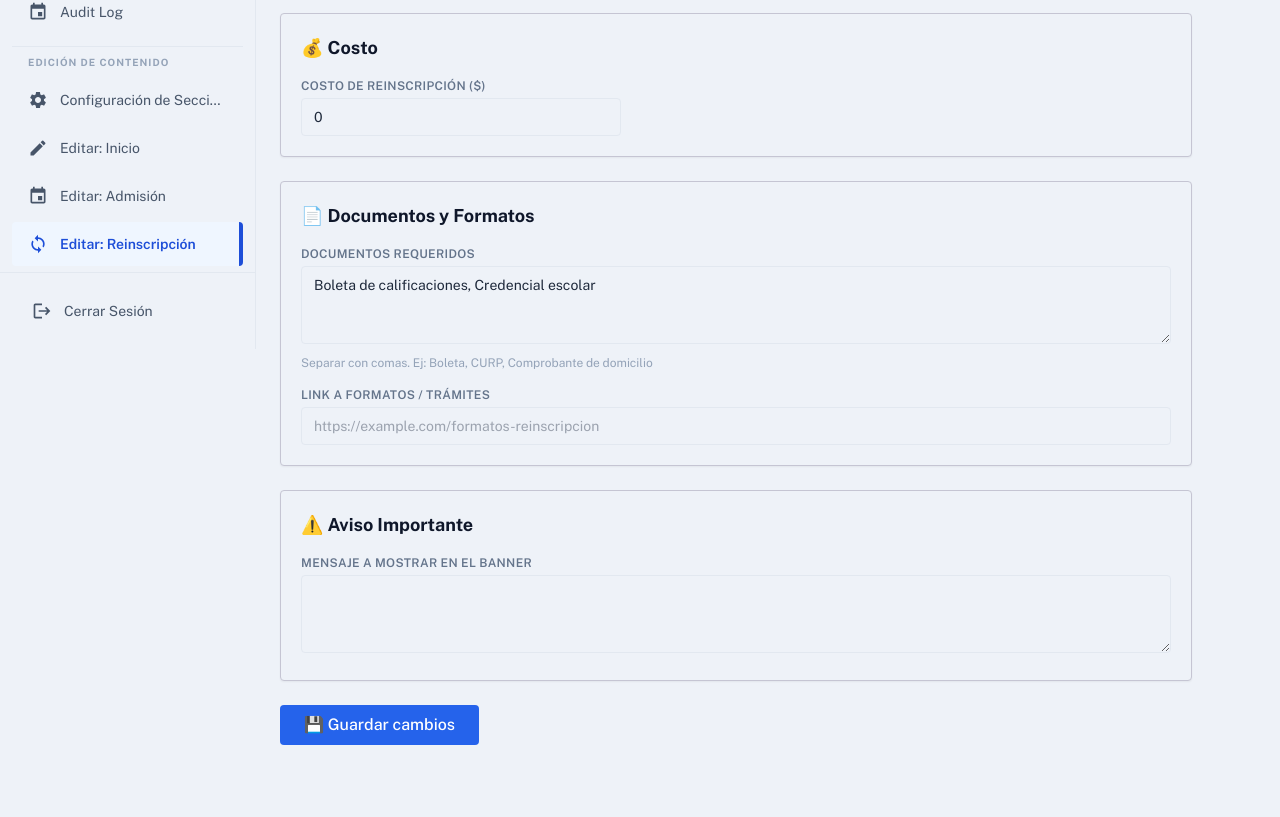
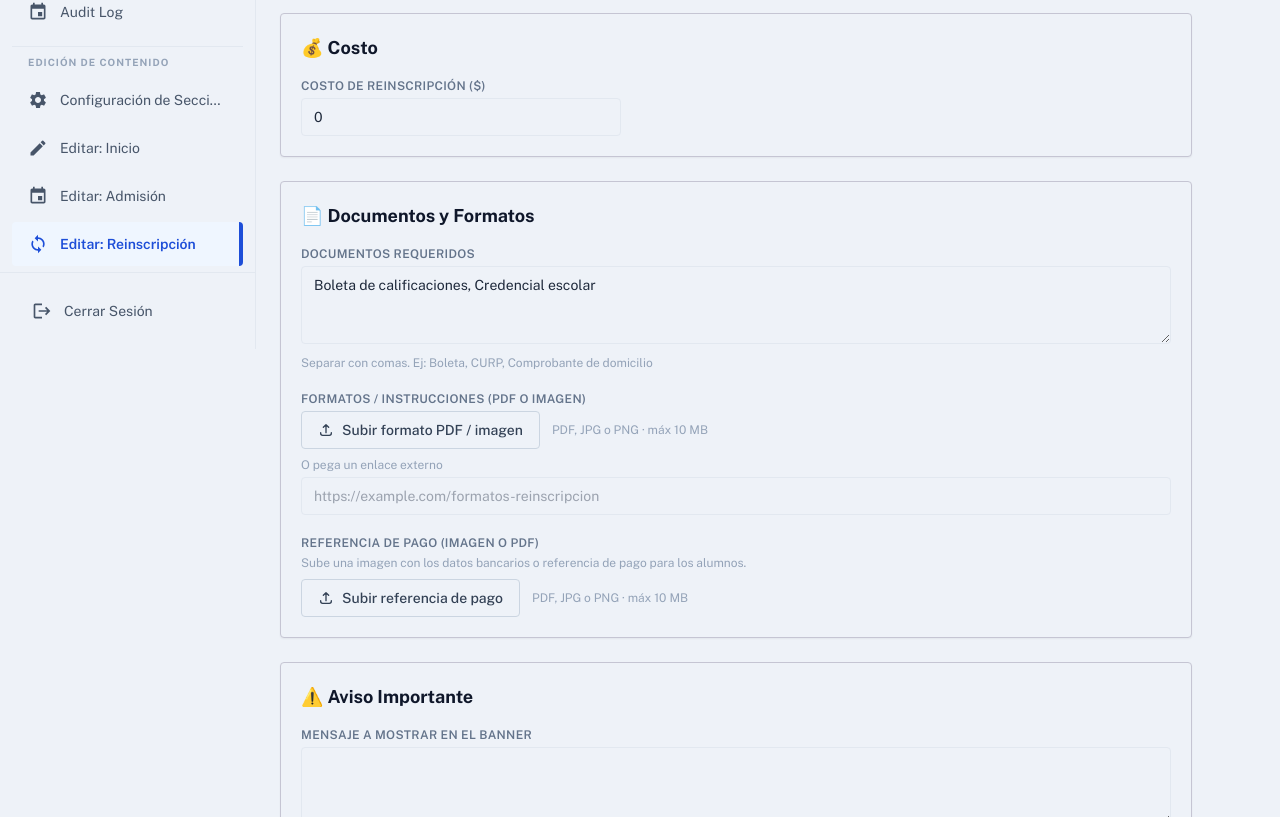
Before and after one commit to eduardolozadaquiroz-stack/cbt5mavs, a Next.js app: page /dashboard/administrador/reinscripcion in a window 1280 px wide. Shown: the part 451-1268 px from the top of the page. Before the commit the page ends 1220 px from the top, so only its background shows below. Built offline with nearby package versions, Linux system fonts and the light colour scheme; no server answers; the database is empty.

Commit message:
feat: subida de archivos en reinscripcion (formatos PDF + referencia de pago)

```diff
--- a/app/context/AdminConfigContext.tsx
+++ b/app/context/AdminConfigContext.tsx
@@ -130,6 +130,7 @@ export interface ReinscripcionConfig {
   costoReinscripcion: number;
   documentosRequeridos: string;
   linkFormatos: string;
+  imagenPago: string;
   avisoImportante: string;
 }
 
@@ -338,6 +339,7 @@ const DEFAULT_CONFIG: AdminConfig = {
     costoReinscripcion: 0,
     documentosRequeridos: "Boleta de calificaciones, Credencial escolar",
     linkFormatos: "",
+    imagenPago: "",
     avisoImportante: "",
   },
   contacto: {
--- a/app/dashboard/administrador/reinscripcion/page.tsx
+++ b/app/dashboard/administrador/reinscripcion/page.tsx
@@ -4,6 +4,7 @@ import { useState, useEffect } from "react";
 import DashboardTopbar from "@/components/dashboard/DashboardTopbar";
 import DashboardSidebar from "@/components/dashboard/DashboardSidebar";
 import SavedToast from "@/components/SavedToast";
+import FileUploadInput from "@/components/dashboard/FileUploadInput";
 import { useAdminConfig } from "@/app/context/AdminConfigContext";
 
 const BASE = "/dashboard/administrador";
@@ -141,7 +142,7 @@ export default function ReinscripcionEditPage() {
               <h3 className="text-lg font-bold text-slate-900 dark:text-slate-100 mb-4">
                 📄 Documentos y Formatos
               </h3>
-              <div className="space-y-4">
+              <div className="space-y-5">
                 <div>
                   <label className={labelBase}>Documentos requeridos</label>
                   <textarea
@@ -152,14 +153,39 @@ export default function ReinscripcionEditPage() {
                   />
                   <p className="text-xs text-slate-400 mt-1">Separar con comas. Ej: Boleta, CURP, Comprobante de domicilio</p>
                 </div>
+
+                {/* Link / archivo de formatos */}
                 <div>
-                  <label className={labelBase}>Link a formatos / trámites</label>
+                  <label className={labelBase}>Formatos / instrucciones (PDF o imagen)</label>
+                  <FileUploadInput
+                    currentUrl={form.linkFormatos}
+                    label="Subir formato PDF / imagen"
+                    bucket="documentos"
+                    folder="reinscripcion/formatos"
+                    onUploaded={(url) => set("linkFormatos", url)}
+                  />
+                  <div className="mt-2">
+                    <label className="text-xs text-slate-400 block mb-1">O pega un enlace externo</label>
                     <input
                       type="url"
                       value={form.linkFormatos}
                       onChange={(e) => set("linkFormatos", e.target.value)}
                       placeholder="https://example.com/formatos-reinscripcion"
                       className={inputBase}
+                    />
+                  </div>
+                </div>
+
+                {/* Comprobante / referencia de pago */}
+                <div>
+                  <label className={labelBase}>Referencia de pago (imagen o PDF)</label>
+                  <p className="text-xs text-slate-400 mb-2">Sube una imagen con los datos bancarios o referencia de pago para los alumnos.</p>
+                  <FileUploadInput
+                    currentUrl={form.imagenPago}
+                    label="Subir referencia de pago"
+                    bucket="documentos"
+                    folder="reinscripcion/pago"
+                    onUploaded={(url) => set("imagenPago", url)}
                   />
                 </div>
               </div>
--- /dev/null
+++ b/components/dashboard/FileUploadInput.tsx
@@ -0,0 +1,167 @@
+"use client";
+
+import { useRef, useState } from "react";
+
+interface FileUploadInputProps {
+  /** URL actual guardada (se muestra como preview si hay archivo) */
+  currentUrl: string;
+  /** Tipos aceptados para el input file, ej: ".pdf,.jpg,.png" */
+  accept?: string;
+  /** Etiqueta descriptiva */
+  label?: string;
+  /** Bucket de Supabase Storage donde se sube */
+  bucket?: string;
+  /** Sub-ruta dentro del bucket, ej: "reinscripcion/formatos" */
+  folder?: string;
+  /** Máx. bytes permitidos antes de enviar (validación front) */
+  maxBytes?: number;
+  /** Se llama con la URL pública del archivo subido */
+  onUploaded: (url: string) => void;
+}
+
+export default function FileUploadInput({
+  currentUrl,
+  accept = ".pdf,.jpg,.jpeg,.png",
+  label = "Subir archivo",
+  bucket = "documentos",
+  folder = "reinscripcion",
+  maxBytes = 10 * 1024 * 1024,
+  onUploaded,
+}: FileUploadInputProps) {
+  const inputRef = useRef<HTMLInputElement>(null);
+  const [uploading, setUploading] = useState(false);
+  const [error, setError] = useState<string | null>(null);
+  const [localName, setLocalName] = useState<string | null>(null);
+
+  const isPdf = (url: string) => url.toLowerCase().endsWith(".pdf");
+
+  async function handleChange(e: React.ChangeEvent<HTMLInputElement>) {
+    const file = e.target.files?.[0];
+    if (!file) return;
+
+    setError(null);
+
+    if (file.size > maxBytes) {
+      setError(`El archivo supera el límite de ${Math.round(maxBytes / 1024 / 1024)} MB`);
+      e.target.value = "";
+      return;
+    }
+
+    const allowed = ["application/pdf", "image/jpeg", "image/jpg", "image/png"];
+    if (!allowed.includes(file.type)) {
+      setError("Solo se permiten PDF, JPG o PNG.");
+      e.target.value = "";
+      return;
+    }
+
+    setUploading(true);
+    setLocalName(file.name);
+
+    try {
+      const formData = new FormData();
+      formData.append("bucket", bucket);
+      formData.append("folder", folder);
+      formData.append("file", file);
+
+      const res = await fetch("/api/storage/upload", {
+        method: "POST",
+        body: formData,
+      });
+
+      const data = await res.json();
+
+      if (!res.ok) {
+        throw new Error(data.error ?? "Error al subir el archivo");
+      }
+
+      onUploaded(data.url as string);
+    } catch (err) {
+      setError(err instanceof Error ? err.message : "Error desconocido");
+      setLocalName(null);
+    } finally {
+      setUploading(false);
+      e.target.value = "";
+    }
+  }
+
+  return (
+    <div className="space-y-2">
+      {/* Preview del archivo actual */}
+      {currentUrl && (
+        <div className="flex items-center gap-3 p-3 bg-amber-50 dark:bg-amber-900/20 border border-amber-200 dark:border-amber-700 rounded-lg">
+          {isPdf(currentUrl) ? (
+            <svg className="w-8 h-8 text-red-500 flex-shrink-0" fill="currentColor" viewBox="0 0 24 24">
+              <path d="M20 2H8c-1.1 0-2 .9-2 2v12c0 1.1.9 2 2 2h12c1.1 0 2-.9 2-2V4c0-1.1-.9-2-2-2zm-8.5 7.5c0 .83-.67 1.5-1.5 1.5H9v2H7.5V7H10c.83 0 1.5.67 1.5 1.5v1zm5 2c0 .83-.67 1.5-1.5 1.5h-2.5V7H15c.83 0 1.5.67 1.5 1.5v3zm4-3H19v1h1.5V11H19v2h-1.5V7h3v1.5z"/>
+            </svg>
+          ) : (
+            // eslint-disable-next-line @next/next/no-img-element
+            <img src={currentUrl} alt="preview" className="w-12 h-12 object-cover rounded" />
+          )}
+          <div className="flex-1 min-w-0">
+            <p className="text-xs text-slate-600 dark:text-slate-300 truncate">
+              {localName ?? decodeURIComponent(currentUrl.split("/").pop() ?? "Archivo guardado")}
+            </p>
+            <a
+              href={currentUrl}
+              target="_blank"
+              rel="noopener noreferrer"
+              className="text-xs text-blue-600 hover:underline"
+            >
+              Ver archivo ↗
+            </a>
+          </div>
+          <button
+            type="button"
+            onClick={() => { onUploaded(""); setLocalName(null); }}
+            className="text-slate-400 hover:text-red-500 transition-colors"
+            title="Eliminar"
+          >
+            <svg className="w-4 h-4" fill="none" stroke="currentColor" viewBox="0 0 24 24">
+              <path strokeLinecap="round" strokeLinejoin="round" strokeWidth={2} d="M6 18L18 6M6 6l12 12" />
+            </svg>
+          </button>
+        </div>
+      )}
+
+      {/* Botón de upload */}
+      <div className="flex items-center gap-3">
+        <button
+          type="button"
+          disabled={uploading}
+          onClick={() => inputRef.current?.click()}
+          className="inline-flex items-center gap-2 px-4 py-2 text-sm font-medium text-slate-700 dark:text-slate-200 bg-white dark:bg-slate-800 border border-slate-300 dark:border-slate-600 rounded-lg hover:bg-slate-50 dark:hover:bg-slate-700 disabled:opacity-50 transition-colors"
+        >
+          {uploading ? (
+            <>
+              <svg className="w-4 h-4 animate-spin" fill="none" viewBox="0 0 24 24">
+                <circle className="opacity-25" cx="12" cy="12" r="10" stroke="currentColor" strokeWidth="4"/>
+                <path className="opacity-75" fill="currentColor" d="M4 12a8 8 0 018-8v8H4z"/>
+              </svg>
+              Subiendo…
+            </>
+          ) : (
+            <>
+              <svg className="w-4 h-4" fill="none" stroke="currentColor" viewBox="0 0 24 24">
+                <path strokeLinecap="round" strokeLinejoin="round" strokeWidth={2} d="M4 16v1a3 3 0 003 3h10a3 3 0 003-3v-1m-4-8l-4-4m0 0L8 8m4-4v12" />
+              </svg>
+              {label}
+            </>
+          )}
+        </button>
+        <span className="text-xs text-slate-400">PDF, JPG o PNG · máx 10 MB</span>
+        <input
+          ref={inputRef}
+          type="file"
+          accept={accept}
+          className="hidden"
+          onChange={handleChange}
+        />
+      </div>
+
+      {/* Error */}
+      {error && (
+        <p className="text-xs text-red-600 dark:text-red-400">{error}</p>
+      )}
+    </div>
+  );
+}
--- a/components/dashboard/ReinscripcionCard.tsx
+++ b/components/dashboard/ReinscripcionCard.tsx
@@ -93,9 +93,9 @@ export default function ReinscripcionCard({ className = "" }: ReinscripcionCardP
             )}
           </div>
 
-          {/* CTA */}
-          {r.linkFormatos && (
-            <div className="flex-shrink-0 self-start sm:self-center">
+          {/* CTA + imagen de pago */}
+          <div className="flex-shrink-0 self-start sm:self-center flex flex-col items-start sm:items-end gap-2">
+            {r.linkFormatos && (
               <a
                 href={r.linkFormatos}
                 target="_blank"
@@ -107,8 +107,21 @@ export default function ReinscripcionCard({ className = "" }: ReinscripcionCardP
                   <path strokeLinecap="round" strokeLinejoin="round" strokeWidth={2} d="M10 6H6a2 2 0 00-2 2v10a2 2 0 002 2h10a2 2 0 002-2v-4M14 4h6m0 0v6m0-6L10 14" />
                 </svg>
               </a>
-            </div>
-          )}
+            )}
+            {r.imagenPago && (
+              <a
+                href={r.imagenPago}
+                target="_blank"
+                rel="noopener noreferrer"
+                className="inline-flex items-center gap-2 px-4 py-2 bg-white dark:bg-slate-800 border border-amber-300 dark:border-amber-600 text-amber-800 dark:text-amber-200 text-sm font-medium rounded-lg hover:bg-amber-50 dark:hover:bg-amber-900/30 transition-colors whitespace-nowrap"
+              >
+                <svg className="w-4 h-4" fill="none" stroke="currentColor" viewBox="0 0 24 24">
+                  <path strokeLinecap="round" strokeLinejoin="round" strokeWidth={2} d="M3 10h18M7 15h1m4 0h1m-7 4h12a3 3 0 003-3V8a3 3 0 00-3-3H6a3 3 0 00-3 3v8a3 3 0 003 3z" />
+                </svg>
+                Referencia de pago
+              </a>
+            )}
+          </div>
         </div>
       </div>
     </div>
```
Lines whose indentation alone changed are shown as unchanged.
